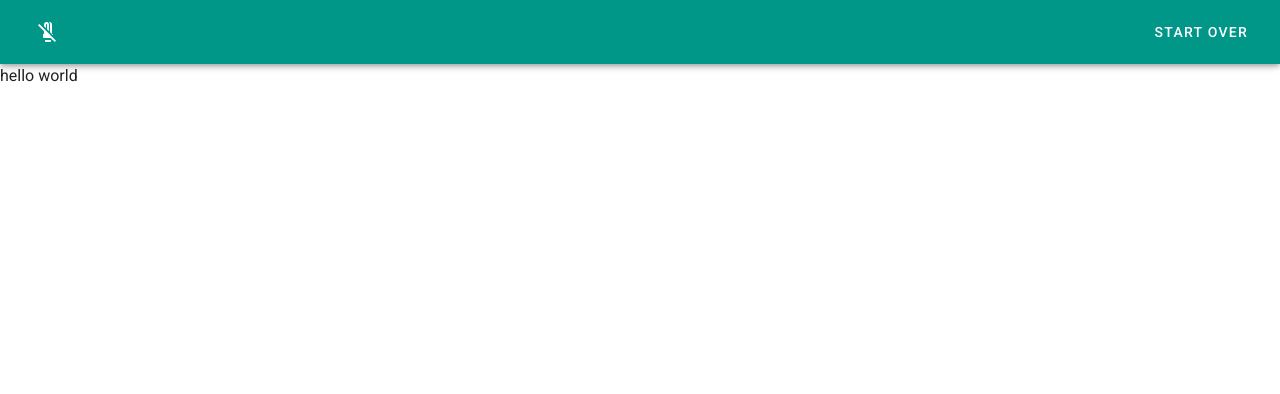
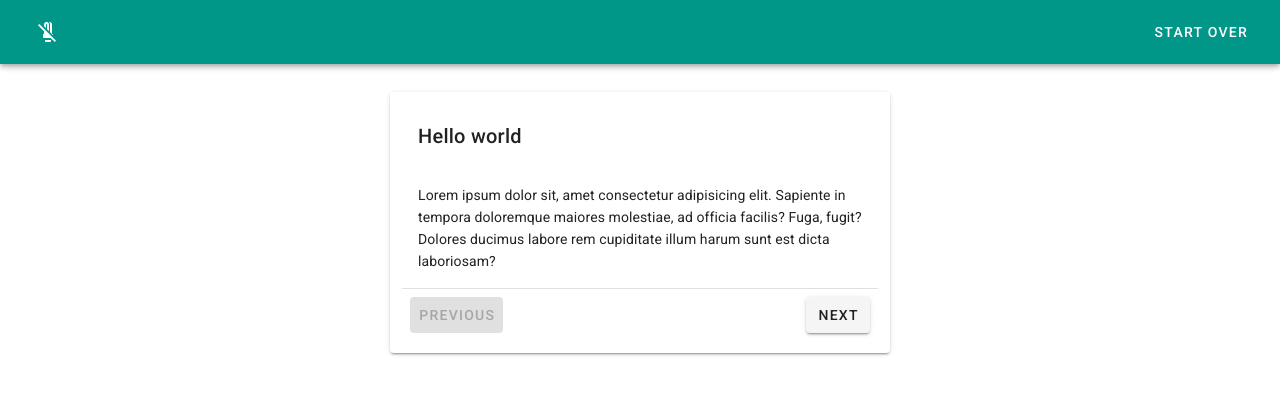
Before and after one commit to eddie-atkinson/CITS3200, a Vue app in the folder conference-app/: page /build in a window 1280 px wide. Shown: the top 394 px of the page. Built offline with nearby package versions, Linux system fonts and the light colour scheme.

Commit message:
adds basic page structure

```diff
--- a/conference-app/src/views/Build.vue
+++ b/conference-app/src/views/Build.vue
@@ -1,44 +1,83 @@
 <template>
   <div class="build">
-    <p>hello world</p>
-    <!-- <v-stepper v-model='stepNum'>
-      <v-stepper-header>
-        <v-stepper-step
-        :complete="stepNum > 1"
-        step='1'
-        editable='true'
-        edit-icon='$complete'
+    <v-container>
+      <v-row
+      align='center'
+      justify='center'
+      class='mt-4'
+      >
+        <v-card
+        round
+        class='pa-3 mx-auto'
+        min-width='500'
+        max-width='500'
         >
-          Step 1
-        </v-stepper-step>
-        <v-stepper-step
-        :complete="stepNum > 2"
-        step='2'
-        editable='true'
-        edit-icon='$complete'
-        >
-          Step 2
-        </v-stepper-step>
-        <v-stepper-step
-        :complete="stepNum > 3"
-        step='3'
-        editable='true'
-        edit-icon='$complete'
-        >
-          Step 3
-        </v-stepper-step>
-      </v-stepper-header>
-      <v-stepper-items>
-        <v-stepper-content step="1">
-          {{ stepNum }}
-        </v-stepper-content>
-        <v-stepper-content step="2">
-          {{ stepNum }}
-        </v-stepper-content>
-        <v-stepper-content step="3">
-          {{ stepNum }}
-        </v-stepper-content>
-      </v-stepper-items>
-    </v-stepper> -->
+          <v-card-title>
+            {{ currentTitle }}
+          </v-card-title>
+          <v-window
+          v-model='step'
+          >
+            <v-window-item
+            :value='1'
+            >
+              <v-card-text>
+                Lorem ipsum dolor sit, amet consectetur adipisicing elit.
+                Sapiente in tempora doloremque maiores molestiae,
+                ad officia facilis? Fuga, fugit? Dolores ducimus
+                labore rem cupiditate illum harum sunt est dicta laboriosam?
+              </v-card-text>
+            </v-window-item>
+
+            <v-window-item
+            :value='2'
+            >
+              <v-card-text>
+                Lorem ipsum dolor sit, amet consectetur adipisicing elit.
+                Sapiente in tempora doloremque maiores molestiae,
+                ad officia facilis? Fuga, fugit? Dolores ducimus
+                labore rem cupiditate illum harum sunt est dicta laboriosam?
+              </v-card-text>
+            </v-window-item>
+          </v-window>
+          <v-divider></v-divider>
+          <v-card-actions>
+            <v-btn
+            :disabled='step === 1'
+            @click='step--'
+            >
+              Previous
+            </v-btn>
+            <v-spacer></v-spacer>
+            <v-btn
+            :disabled='step === 2'
+            @click='step++'
+            >
+              Next
+            </v-btn>
+          </v-card-actions>
+        </v-card>
+      </v-row>
+    </v-container>
   </div>
 </template>
+<script>
+export default {
+  data() {
+    return {
+      step: 1,
+    };
+  },
+  computed: {
+    currentTitle() {
+      switch (this.step) {
+        case 1: return 'Hello world';
+        case 2: return 'Select your favourite color';
+        default: return 'Need to define the title correctly';
+      }
+    },
+  },
+};
+</script>
+<style scoped>
+</style>
```
